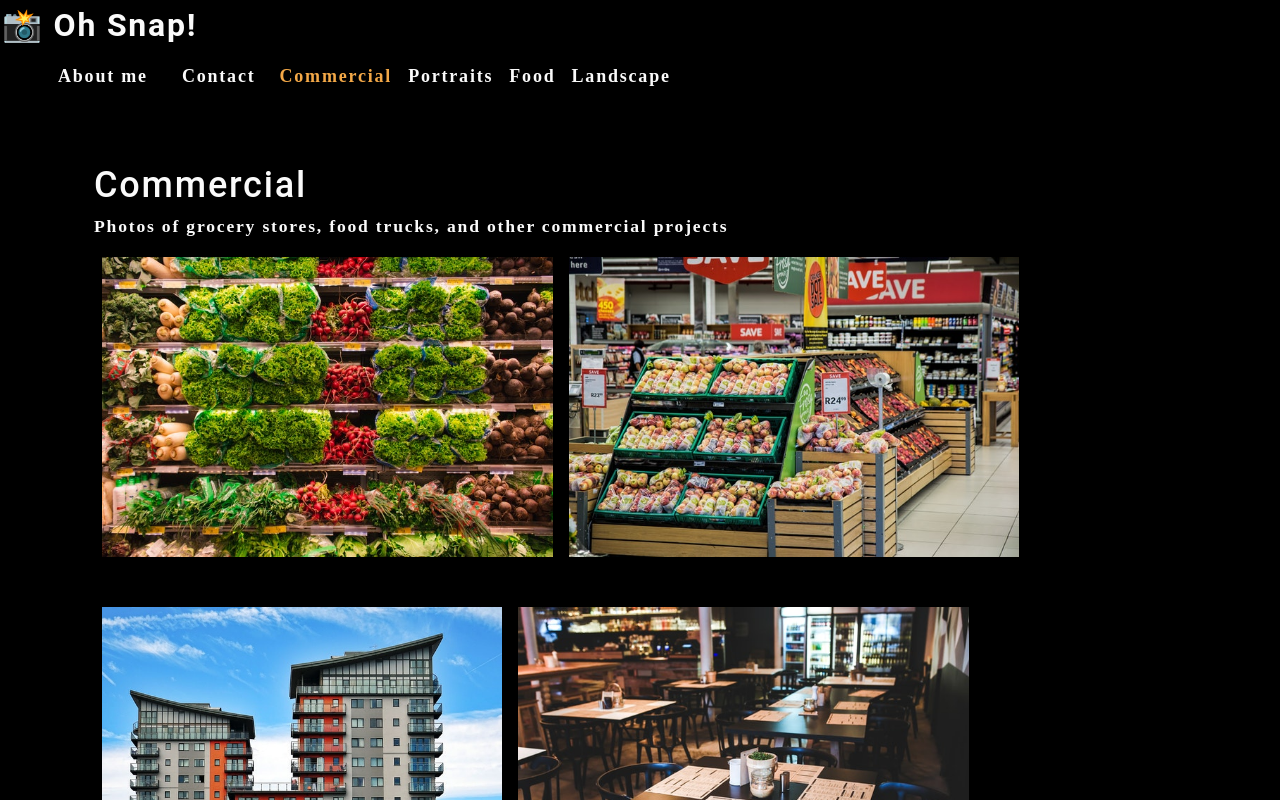
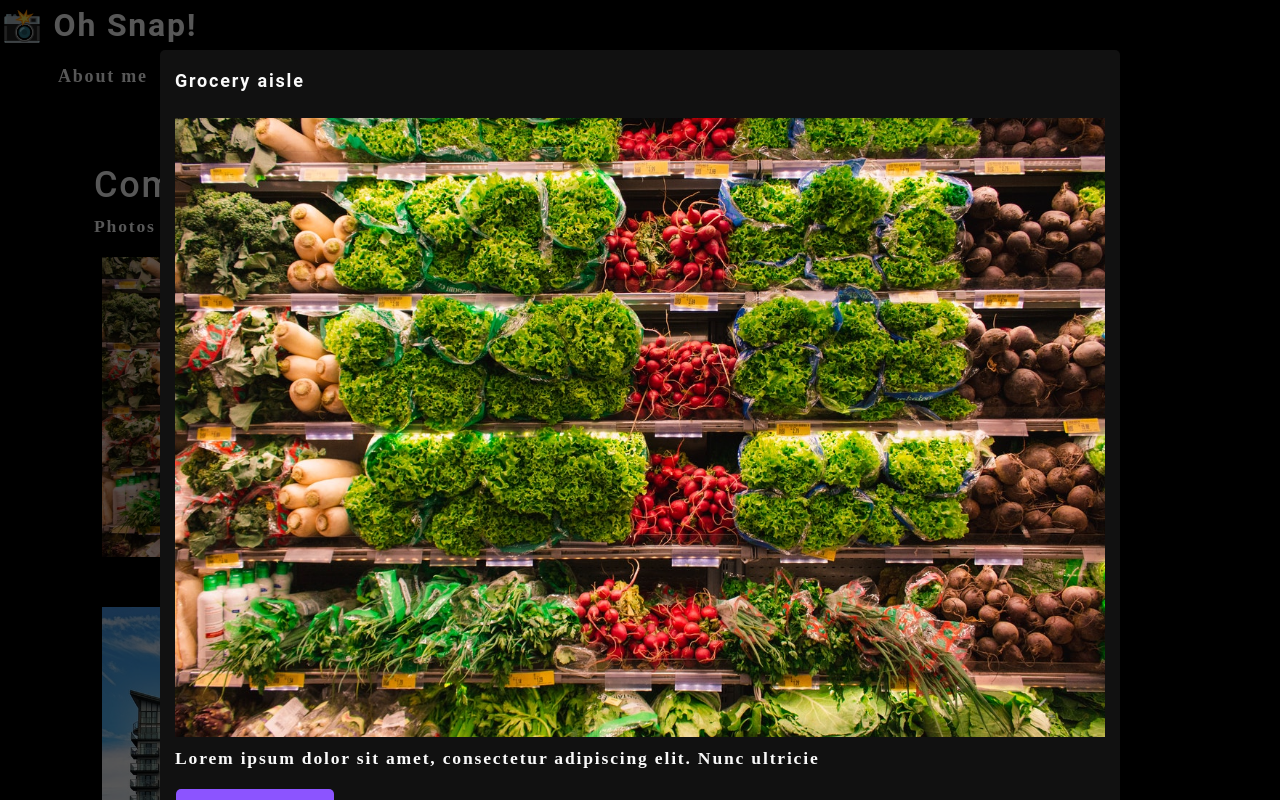
Before and after one commit to JEC6789/photo-port, a React (Create React App) app: page / in a window 1280 px wide. Both pictures are taken after a click on the picture 327 px from the left and 406 px from the top of the page. Shown: the top 800 px of the page. Built offline with nearby package versions, Linux system fonts and the light colour scheme.

Commit message:
create modal

```diff
--- /dev/null
+++ b/src/components/Modal/index.js
@@ -0,0 +1,22 @@
+import React from "react";
+
+function Modal({currentPhoto}) {
+    const {name, category, description, index} = currentPhoto;
+
+    return (
+        <div className="modalBackdrop">
+            <div className="modalContainer">
+                <h3 className="modalTitle">{name}</h3>
+                <img src={require(`../../assets/large/${category}/${index}.jpg`)} alt="current category" />
+                <p>
+                    {description}
+                </p>
+                <button type="button">
+                    Close this modal
+                </button>
+            </div>
+        </div>
+    );
+}
+
+export default Modal;
--- a/src/components/PhotoList/index.js
+++ b/src/components/PhotoList/index.js
@@ -1,4 +1,5 @@
 import React, { useState } from "react";
+import Modal from "../Modal";
 
 function PhotoList({ category }) {
     const [photos] = useState([
@@ -100,12 +101,20 @@
     ]);
 
     const currentPhotos = photos.filter((photo) => photo.category === category);
+    const [currentPhoto, setCurrentPhoto] = useState();
+    const [isModalOpen, setIsModalOpen] = useState(false);
+
+    const toggleModal = (image, i) => {
+        setCurrentPhoto({...image, index: i});
+        setIsModalOpen(true);
+    }
 
     return (
         <div>
+            {isModalOpen && <Modal currentPhoto={currentPhoto} />}
             <div className="flex-row">
                 {currentPhotos.map((image, i) => (
-                    <img src={require(`../../assets/small/${category}/${i}.jpg`)} alt={image.name} className="img-thumbnail mx-1" key={image.name} />
+                    <img src={require(`../../assets/small/${category}/${i}.jpg`)} alt={image.name} className="img-thumbnail mx-1" onClick={() => toggleModal(image, i)} key={image.name} />
                 ))}
             </div>
         </div>
```
